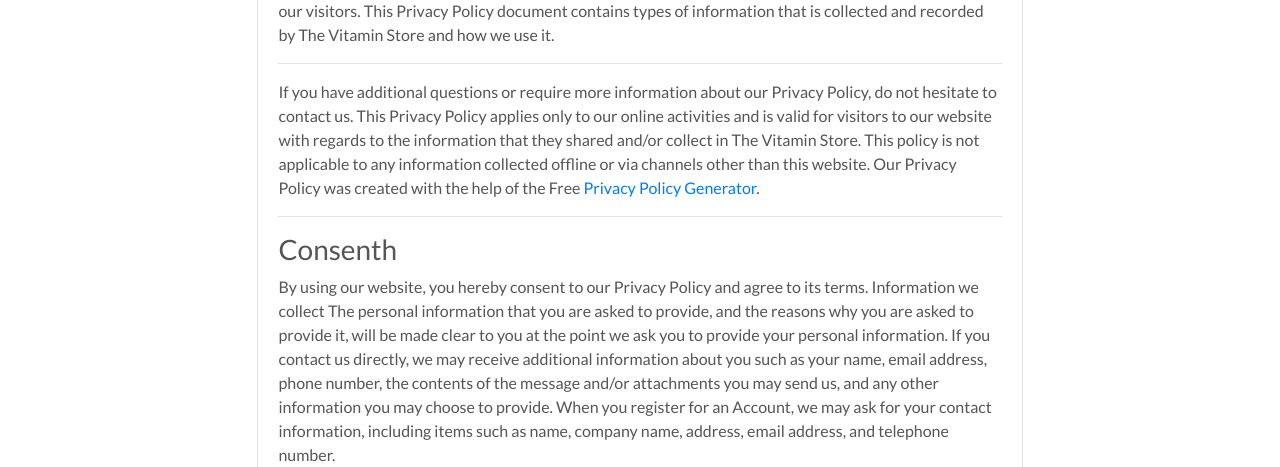
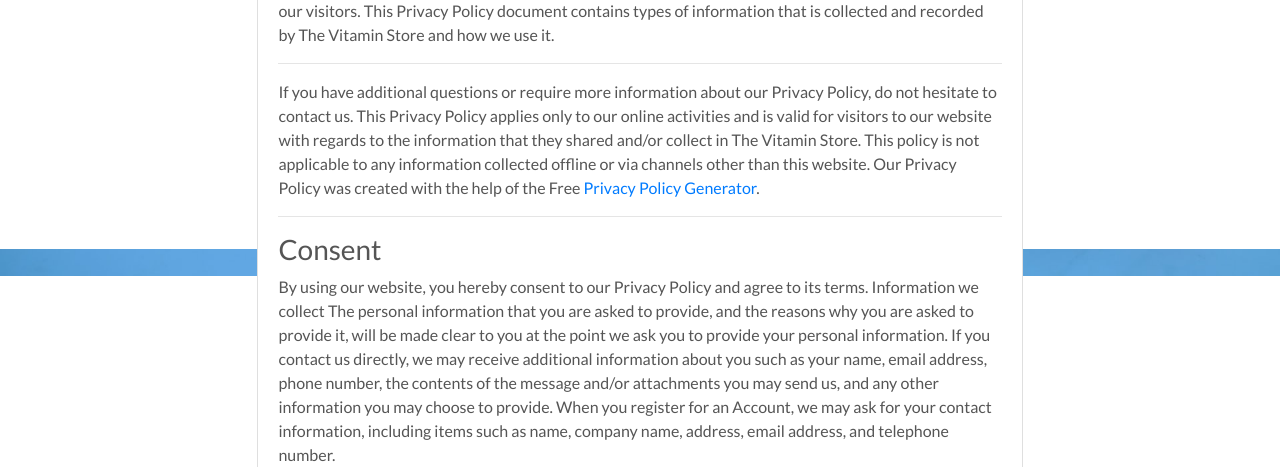
Before and after one commit to Sonicbasedrop/the_vitamin_store, a Django app: template home/templates/home/faq.html in a window 1280 px wide, after a click on "Privacy Policy". Shown: the part 551-1018 px from the top of the page. Run offline with Django 3.2, Linux system fonts and the light colour scheme; the template is opened without the code that fills it, so the values that code supplies are empty; the visitor is signed in with stand-in values (Sample User, id 1); some libraries are stand-ins or nearby versions.

Commit message:
Removed spelling error

```diff
--- a/home/templates/home/faq.html
+++ b/home/templates/home/faq.html
@@ -60,7 +60,7 @@
                 This Privacy Policy applies only to our online activities and is valid for visitors to our website with regards to the information that they shared and/or collect in The Vitamin Store. This policy is not applicable to any information collected offline or via channels other than this website. Our Privacy Policy was created with the help of the Free <a href="https://www.privacypolicygenerator.info/">Privacy Policy Generator</a>.
                 <hr>
 
-                <h3> Consenth</h3>
+                <h3> Consent</h3>
                 By using our website, you hereby consent to our Privacy Policy and agree to its terms.
 
                 Information we collect
```
